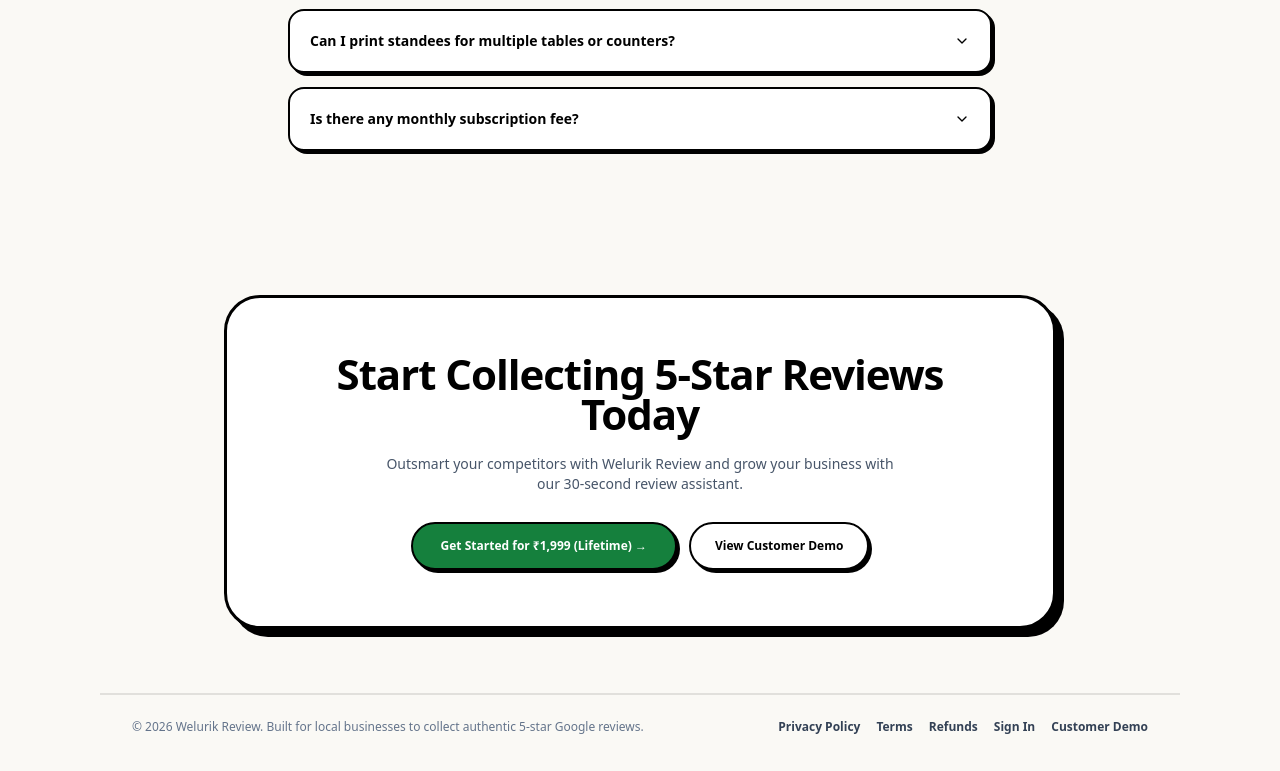
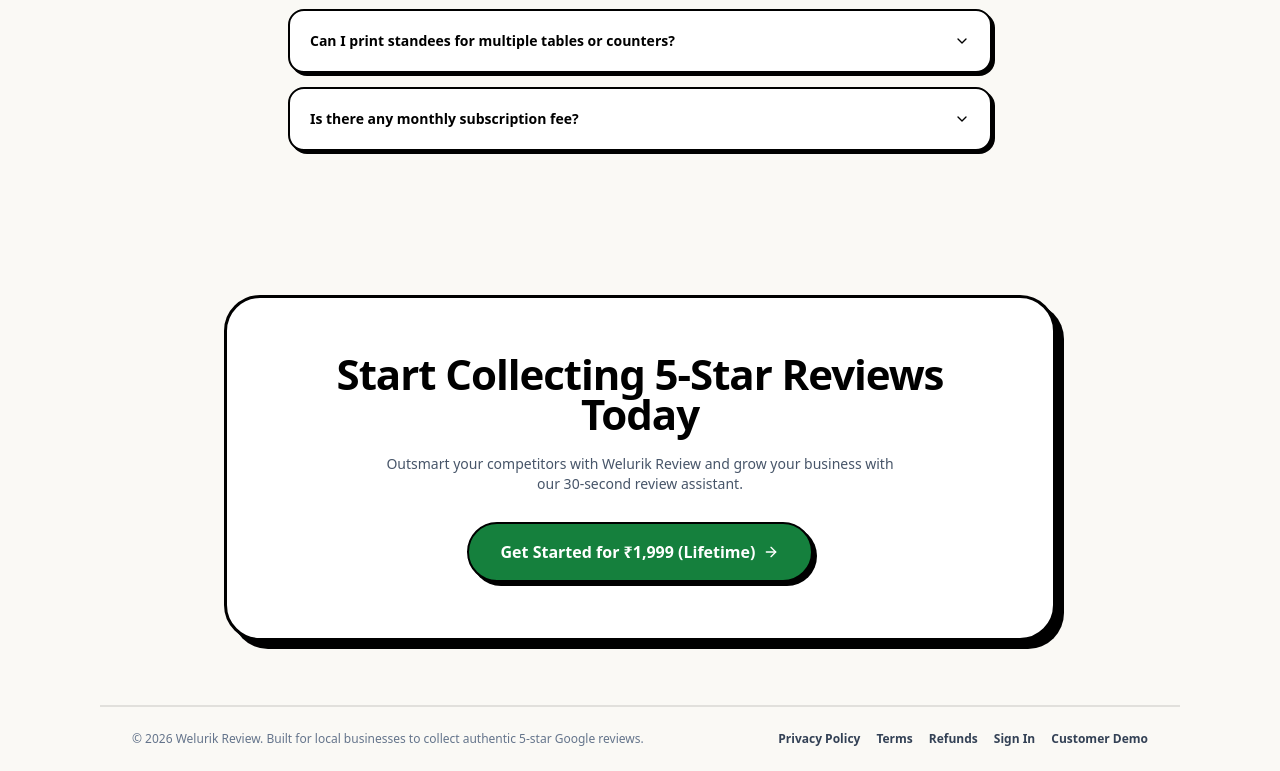
Before and after one commit to nitinsharmaji0911-ops/google-review-saas, a Next.js app: page / in a window 1280 px wide. Shown: the part 3352-4123 px from the top of the page. Built offline with nearby package versions, Linux system fonts and the light colour scheme.

Commit message:
feat: remove View Customer Demo button from final CTA banner

```diff
--- a/src/app/page.tsx
+++ b/src/app/page.tsx
@@ -852,18 +852,12 @@ export default function LandingPage() {
           <p className="text-xs sm:text-sm text-slate-600 max-w-lg mx-auto font-medium leading-relaxed relative z-10">
             Outsmart your competitors with Welurik Review and grow your business with our 30-second review assistant.
           </p>
-          <div className="pt-2 flex flex-col sm:flex-row items-center justify-center gap-3 relative z-10">
+          <div className="pt-2 flex items-center justify-center relative z-10">
             <Link
               href="/signup"
-              className="w-full sm:w-auto px-7 py-3.5 bg-[#15803D] hover:bg-[#166534] text-white font-black rounded-full text-xs border-2 border-black shadow-[3px_3px_0px_#000000] hover:translate-x-[1px] hover:translate-y-[1px] hover:shadow-[2px_2px_0px_#000000] active:translate-x-[3px] active:translate-y-[3px] active:shadow-none transition-all text-center"
+              className="w-full sm:w-auto px-8 py-4 bg-[#15803D] hover:bg-[#166534] text-white font-black rounded-full text-sm sm:text-base border-2 border-black shadow-[4px_4px_0px_#000000] hover:translate-x-[1.5px] hover:translate-y-[1.5px] hover:shadow-[2px_2px_0px_#000000] active:translate-x-[3px] active:translate-y-[3px] active:shadow-none transition-all text-center inline-flex items-center justify-center gap-2"
             >
-              Get Started for ₹1,999 (Lifetime) →
-            </Link>
-            <Link
-              href="/r/the-coffee-house"
-              className="w-full sm:w-auto px-6 py-3.5 bg-white hover:bg-slate-50 text-black border-2 border-black font-bold rounded-full text-xs shadow-[3px_3px_0px_#000000] hover:translate-x-[1px] hover:translate-y-[1px] hover:shadow-[2px_2px_0px_#000000] active:translate-x-[3px] active:translate-y-[3px] active:shadow-none transition-all text-center"
-            >
-              View Customer Demo
+              Get Started for ₹1,999 (Lifetime) <ArrowRight className="w-4 h-4" />
             </Link>
           </div>
         </div>
```
